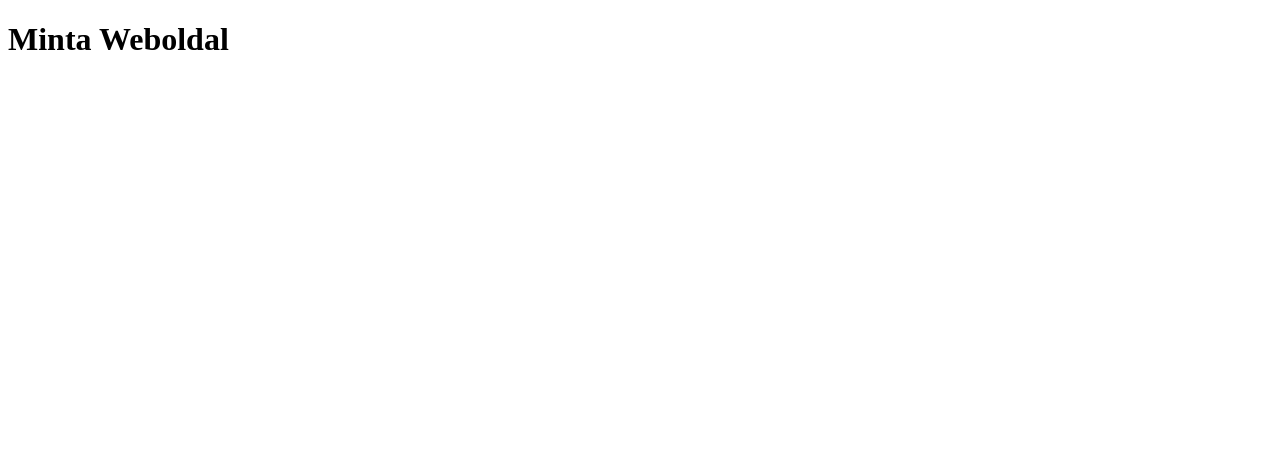
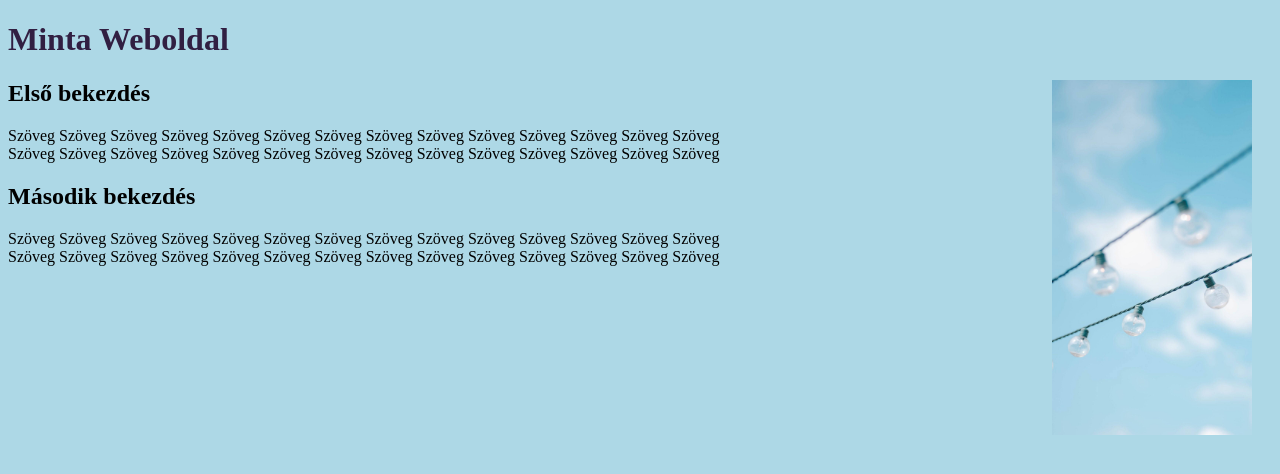
Before and after one commit to Anomaly178/Gyakorlas, a plain HTML site: page index.html in a window 1280 px wide. Drawn offline with Linux system fonts and the light colour scheme.

Commit message:
Alapok - kész

```diff
--- a/index.html
+++ b/index.html
@@ -8,5 +8,10 @@
 </head>
 <body>
     <h1>Minta Weboldal</h1>
+    <img src="example.jpg">
+    <h2>Első bekezdés</h2>
+    <p> Szöveg Szöveg Szöveg Szöveg Szöveg Szöveg Szöveg Szöveg Szöveg Szöveg Szöveg Szöveg Szöveg Szöveg <br>Szöveg Szöveg Szöveg Szöveg Szöveg Szöveg Szöveg Szöveg Szöveg Szöveg Szöveg Szöveg Szöveg Szöveg</p>
+    <h2>Második bekezdés</h2>
+    <p> Szöveg Szöveg Szöveg Szöveg Szöveg Szöveg Szöveg Szöveg Szöveg Szöveg Szöveg Szöveg Szöveg Szöveg <br>Szöveg Szöveg Szöveg Szöveg Szöveg Szöveg Szöveg Szöveg Szöveg Szöveg Szöveg Szöveg Szöveg Szöveg</p>
 </body>
 </html>
--- a/style.css
+++ b/style.css
@@ -0,0 +1,11 @@
+body{
+    background-color: lightblue;
+}
+h1{
+    color: rgb(49, 31, 66);
+}
+img{
+    width: 200px;
+    float: right;
+    margin-right: 20px;
+}
```
Also changed, not shown: example.jpg (added).
